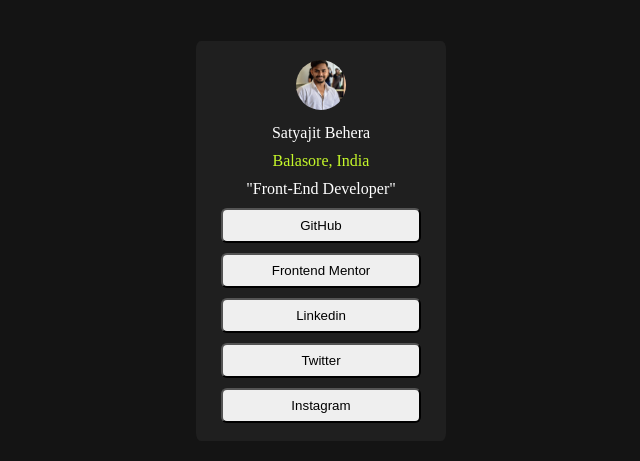
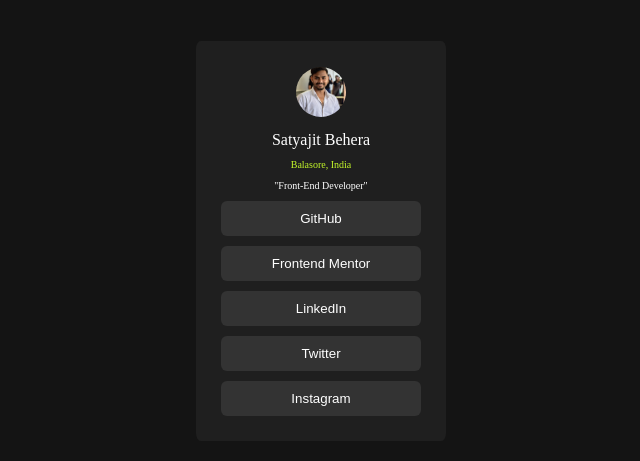
Before and after one commit to jeet1418/Social-Links-Profile, a plain HTML site: page index.html in a window 1280 px wide. Shown: the part 159-620 px from the top of the page, without its empty margins (319-959 px from the left). Drawn offline with Linux system fonts and the light colour scheme.

Commit message:
complete

```diff
--- a/index.html
+++ b/index.html
@@ -28,7 +28,7 @@
                 <button>Frontend Mentor</button>
             </div>
             <div class="profile-3">
-                <button>Linkedin</button>
+                <button>LinkedIn</button>
             </div>
             <div class="profile-4">
                 <button>Twitter</button>
--- a/style.css
+++ b/style.css
@@ -1,5 +1,25 @@
 *{
     margin: 0;
+}
+
+img{
+    height: 50px;
+    width: 50px;
+    border-radius: 50%;
+}
+
+button {
+    background-color: hsl(0, 0%, 20%);
+    height: 35px;
+    width: 200px;
+    border-radius: 6px;
+    border: none;
+    color: hsl(0, 0%, 100%);
+}
+
+button:hover{
+    background-color: hsl(75, 94%, 57%);
+    color: hsl(0, 0%, 8%);
 }
 
 #main-container{
@@ -21,27 +41,16 @@
     background-color: hsl(0, 0%, 12%);
 }
 
-
-img{
-    height: 50px;
-    width: 50px;
-    border-radius: 50%;
-}
-
-button {
-    height: 35px;
-    width: 200px;
-    border-radius: 6px;
-}
-
 .name{
     color:hsl(0, 0%, 100%);
 }
 
 .location {
     color: hsl(75, 94%, 57%);
+    font-size: 10px;
 }
 
 .about {
     color: hsl(0, 0%, 100%);
+    font-size: 10px;
 }
```
